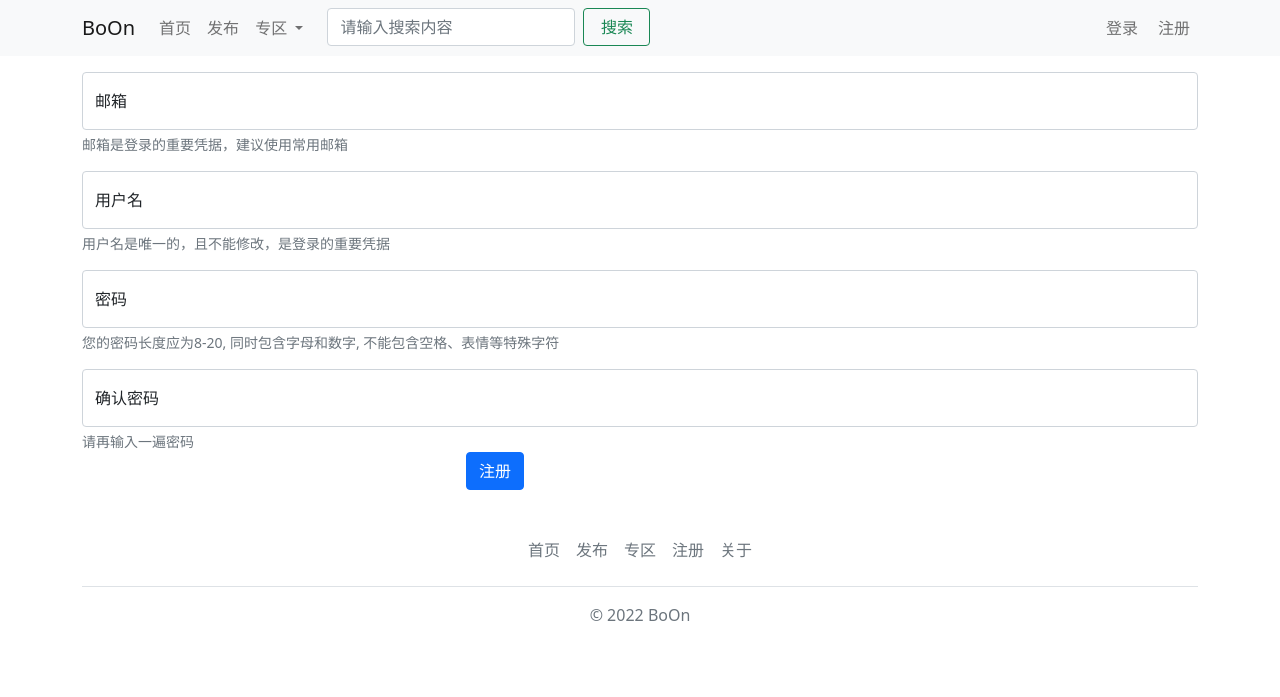
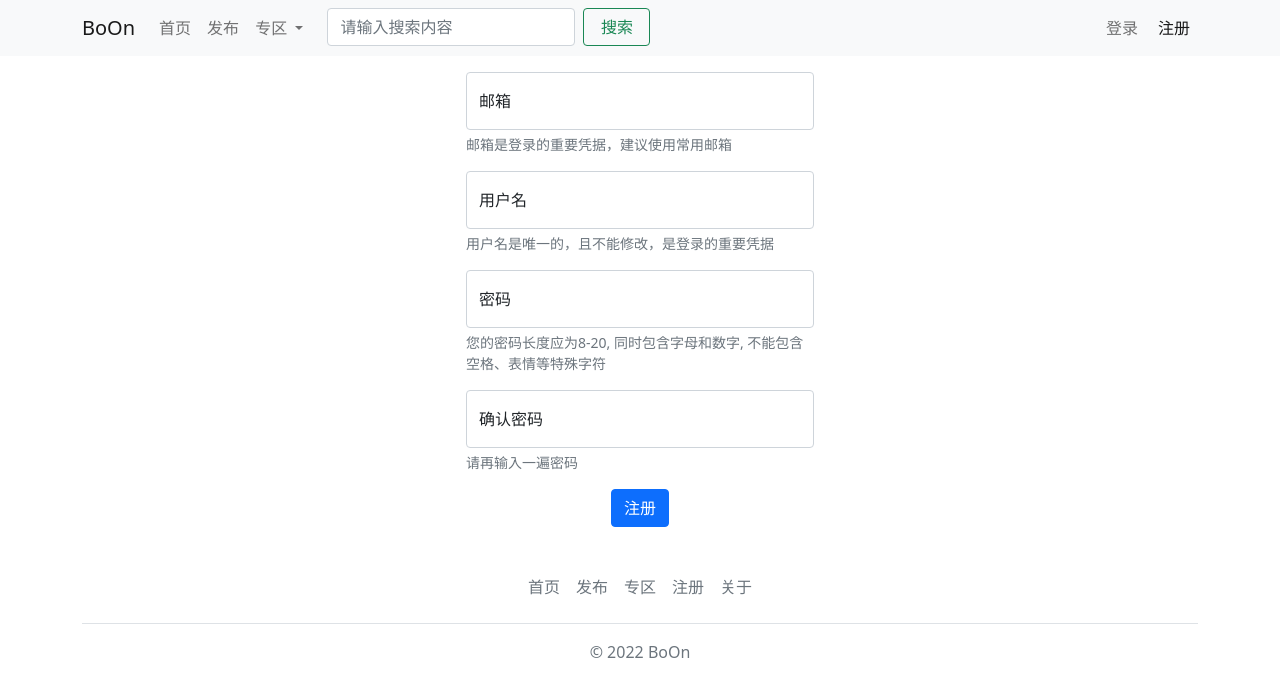
Before and after one commit to JulyHarry/PythonNoob, a Flask app: template BoOn/templates/register.html in a window 1280 px wide. Shown: the top 697 px of the page. Run offline with Flask 2, Linux system fonts and the light colour scheme; the template is opened without the code that fills it, so the values that code supplies are empty; some libraries are stand-ins or nearby versions.

Commit message:
修改布局 添加链接指向

```diff
--- a/BoOn/templates/base.html
+++ b/BoOn/templates/base.html
@@ -15,7 +15,7 @@
 <body>
 <nav class="navbar navbar-expand-lg navbar-light bg-light">
     <div class="container">
-        <a class="navbar-brand" href="#">BoOn</a>
+        <a class="navbar-brand" href="{{ url_for('qa.index') }}">BoOn</a>
         <button class="navbar-toggler" type="button" data-bs-toggle="collapse" data-bs-target="#navbarSupportedContent"
                 aria-controls="navbarSupportedContent" aria-expanded="false" aria-label="Toggle navigation">
             <span class="navbar-toggler-icon"></span>
@@ -23,7 +23,8 @@
         <div class="collapse navbar-collapse" id="navbarSupportedContent">
             <ul class="navbar-nav me-auto mb-2 mb-lg-0">
                 <li class="nav-item">
-                    <a class="nav-link {% block index %} {% endblock %}" aria-current="page" href="#">首页</a>
+                    <a class="nav-link {% block indexactive %} {% endblock %}" aria-current="page"
+                       href="{{ url_for('qa.index') }}">首页</a>
                 </li>
                 <li class="nav-item {% block publish %} {% endblock %}">
                     <a class="nav-link" href="#">发布</a>
@@ -52,10 +53,12 @@
             <ul class="navbar-nav">
                 <form class="d-flex">
                     <li class="nav-item me-1">
-                        <a class="nav-link" href="#">登录</a>
+                        <a class="nav-link {% block loginactive %}{% endblock %}"
+                           href="{{ url_for('user.login') }}">登录</a>
                     </li>
                     <li class="nav-item">
-                        <a class="nav-link" href="#">注册</a>
+                        <a class="nav-link {% block registeractive %}{% endblock %}"
+                           href="{{ url_for('user.register') }}">注册</a>
                     </li>
                 </form>
             </ul>
@@ -72,7 +75,7 @@
 <div class="container">
     <footer class="py-3 my-4">
         <ul class="nav justify-content-center border-bottom pb-3 mb-3">
-            <li class="nav-item"><a href="#" class="nav-link px-2 text-muted">首页</a></li>
+            <li class="nav-item"><a href="{{ url_for('qa.index') }}" class="nav-link px-2 text-muted">首页</a></li>
             <li class="nav-item"><a href="#" class="nav-link px-2 text-muted">发布</a></li>
             <li class="nav-item"><a href="#" class="nav-link px-2 text-muted">专区</a></li>
             <li class="nav-item"><a href="#" class="nav-link px-2 text-muted">注册</a></li>
--- a/BoOn/templates/index.html
+++ b/BoOn/templates/index.html
@@ -4,6 +4,10 @@
     BoOn-首页
 {% endblock %}
 
+{% block indexactive %}
+    active
+{% endblock %}
+
 {% block content %}
     <h1>首页</h1>
 {% endblock %}
--- a/BoOn/templates/register.html
+++ b/BoOn/templates/register.html
@@ -4,44 +4,111 @@
     BoOn-注册
 {% endblock title %}
 
+{% block registeractive %}
+    active
+{% endblock %}
+
 {% block content %}
     <form>
+        <div class="container">
+            <div class="row">
+                <div class="col"></div>
+                <div class="col">
                     <div class="form-floating mt-3">
                         <input type="email" class="form-control" id="email" placeholder="邮箱">
                         <label for="email">邮箱</label>
                     </div>
+                </div>
+                <div class="col"></div>
+            </div>
+        </div>
+        <div class="container">
+            <div class="row">
+                <div class="col"></div>
+                <div class="col">
                     <div id="emailHelpBlock" class="form-text">
                         邮箱是登录的重要凭据，建议使用常用邮箱
                     </div>
-
+                </div>
+                <div class="col"></div>
+            </div>
+        </div>
+        <div class="container">
+            <div class="row">
+                <div class="col"></div>
+                <div class="col">
                     <div class="form-floating mt-3">
                         <input type="text" class="form-control" id="username" placeholder="用户名">
                         <label for="username">用户名</label>
                     </div>
+                </div>
+                <div class="col"></div>
+            </div>
+        </div>
+        <div class="container">
+            <div class="row">
+                <div class="col"></div>
+                <div class="col">
                     <div id="usernameHelpBlock" class="form-text">
                         用户名是唯一的，且不能修改，是登录的重要凭据
                     </div>
-
-        <div class="form-floating mt-3">
-            <input type="password" class="form-control" id="password" placeholder="密码">
-            <label for="password">密码</label>
                 </div>
-        <div id="passwordHelpBlock" class="form-text">
-            您的密码长度应为8-20, 同时包含字母和数字, 不能包含空格、表情等特殊字符
+                <div class="col"></div>
             </div>
-        <div class="form-floating mt-3">
-            <input type="password" class="form-control" id="passwordConfirm" placeholder="密码">
-            <label for="password">确认密码</label>
-        </div>
-
-        <div id="ppasswordConfirmHelpBlock" class="form-text">
-            请再输入一遍密码
         </div>
 
         <div class="container">
             <div class="row">
                 <div class="col"></div>
                 <div class="col">
+                    <div class="form-floating mt-3">
+                        <input type="password" class="form-control" id="password" placeholder="密码">
+                        <label for="password">密码</label>
+                    </div>
+                </div>
+                <div class="col"></div>
+            </div>
+        </div>
+        <div class="container">
+            <div class="row">
+                <div class="col"></div>
+                <div class="col">
+                    <div id="passwordHelpBlock" class="form-text">
+                        您的密码长度应为8-20, 同时包含字母和数字, 不能包含空格、表情等特殊字符
+                    </div>
+                </div>
+                <div class="col"></div>
+            </div>
+        </div>
+
+        <div class="container">
+            <div class="row">
+                <div class="col"></div>
+                <div class="col">
+                    <div class="form-floating mt-3">
+                        <input type="password" class="form-control" id="passwordConfirm" placeholder="密码">
+                        <label for="password">确认密码</label>
+                    </div>
+                </div>
+                <div class="col"></div>
+            </div>
+        </div>
+        <div class="container">
+            <div class="row">
+                <div class="col"></div>
+                <div class="col">
+                    <div id="ppasswordConfirmHelpBlock" class="form-text mb-3">
+                        请再输入一遍密码
+                    </div>
+                </div>
+                <div class="col"></div>
+            </div>
+        </div>
+
+        <div class="container">
+            <div class="row">
+                <div class="col"></div>
+                <div class="col" style="text-align:center">
                     <button type="button" class="btn btn-primary">注册</button>
                 </div>
                 <div class="col"></div>
```
Also changed, not shown: BoOn/blueprints/user.py (+8 -3 lines), BoOn/templates/login.html (added, +57 -0 lines). Lines whose indentation alone changed are shown as unchanged.
